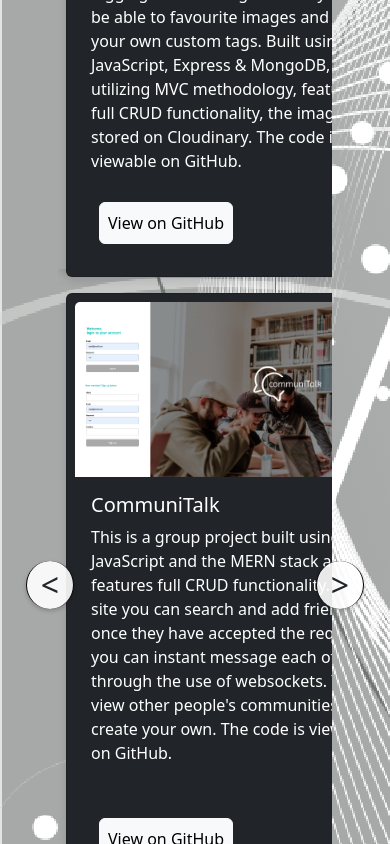
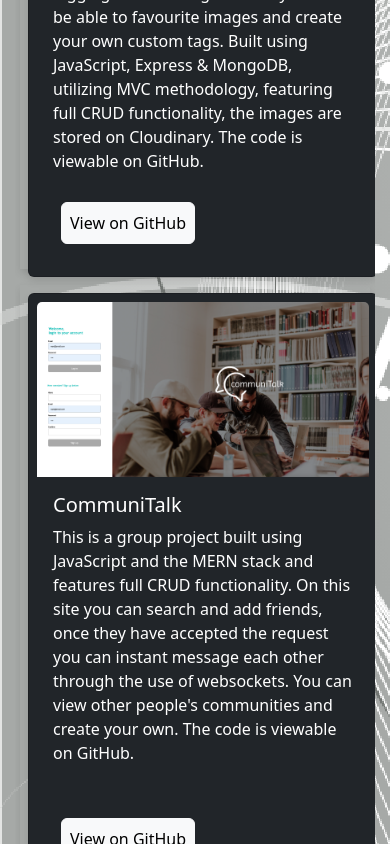
Before and after one commit to MegKM/Portfolio, a React (Vite) app: page /projects in a window 390 px wide. Shown: the part 1156-2000 px from the top of the page. Built offline with nearby package versions, Linux system fonts and the light colour scheme.

Commit message:
fixed project page for mobile

```diff
--- a/src/components/projects/Projects.jsx
+++ b/src/components/projects/Projects.jsx
@@ -62,7 +62,7 @@ function ProjectsPage(){
                 <hr />
                     <div className="project-carousel">
                         <button className="carousel-arrow left-arrow" onClick={() => scrollCarousel(-1)}>&lt;</button>
-                        <div className="project-container">
+                        <div className="project-card-container">
                             {projects.map((project, index) => (
                                 <div className="project-card" key={index}>
                                     <ProjectCard project={project} />
--- a/src/components/projects/projects.css
+++ b/src/components/projects/projects.css
@@ -21,17 +21,17 @@
     }
 
    .project-carousel {
-    display: flex;
-    flex-direction: column;
-    align-items: center;
-    gap: 20px;
+        display: flex;
+        flex-direction: column;
+        align-items: center;
+        gap: 20px;
     }
 
     .carousel-arrow {
-        display: none;
+        display: none !important;
     }
 
-    .project-container {
+    .project-card-container {
         display: flex;
         flex-direction: column;
         gap: 20px;
@@ -45,6 +45,8 @@
     }
 
 }
+
+
 
 .card-img-top {
     height: 175px;
@@ -60,7 +62,13 @@
     box-sizing: border-box;
 }
 
-.project-container {
+@media screen and (max-width: 480px) {
+    .project-carousel {
+        padding: 0 5px;
+    }
+}
+
+.project-card-container {
     display: flex;
     justify-content: flex-start;
     overflow-x: auto;
@@ -70,7 +78,7 @@
     scrollbar-width: none;
 }
 
-.project-container::-webkit-scrollbar {
+.project-card-container::-webkit-scrollbar {
     display: none;
 }
 
--- a/src/components/skills/Skills.jsx
+++ b/src/components/skills/Skills.jsx
@@ -1,4 +1,5 @@
 import SkillCard from '../skillCard/SkillCard'
+import './skills.css'
 
 // Import all logos using Vite's glob import
 const logos = import.meta.glob('../../assets/logos/*.svg', { eager: true });
--- a/src/components/skills/skills.css
+++ b/src/components/skills/skills.css
@@ -1,5 +1,9 @@
-#skill-cards-container {
-    display: flex;
-    justify-content: space-evenly;
-    align-items: center;
+#skills {
+    background:
+    radial-gradient(ellipse,
+        rgba(252, 252, 252, 1) 30%,
+        rgba(252, 252, 252, 0.5) 60%,
+        rgba(252, 252, 252, 0) 100%);
+    border-radius: 5px;
+    box-shadow: 0 0 15px 10px rgba(252, 252, 252, 0.2);
 }
```
